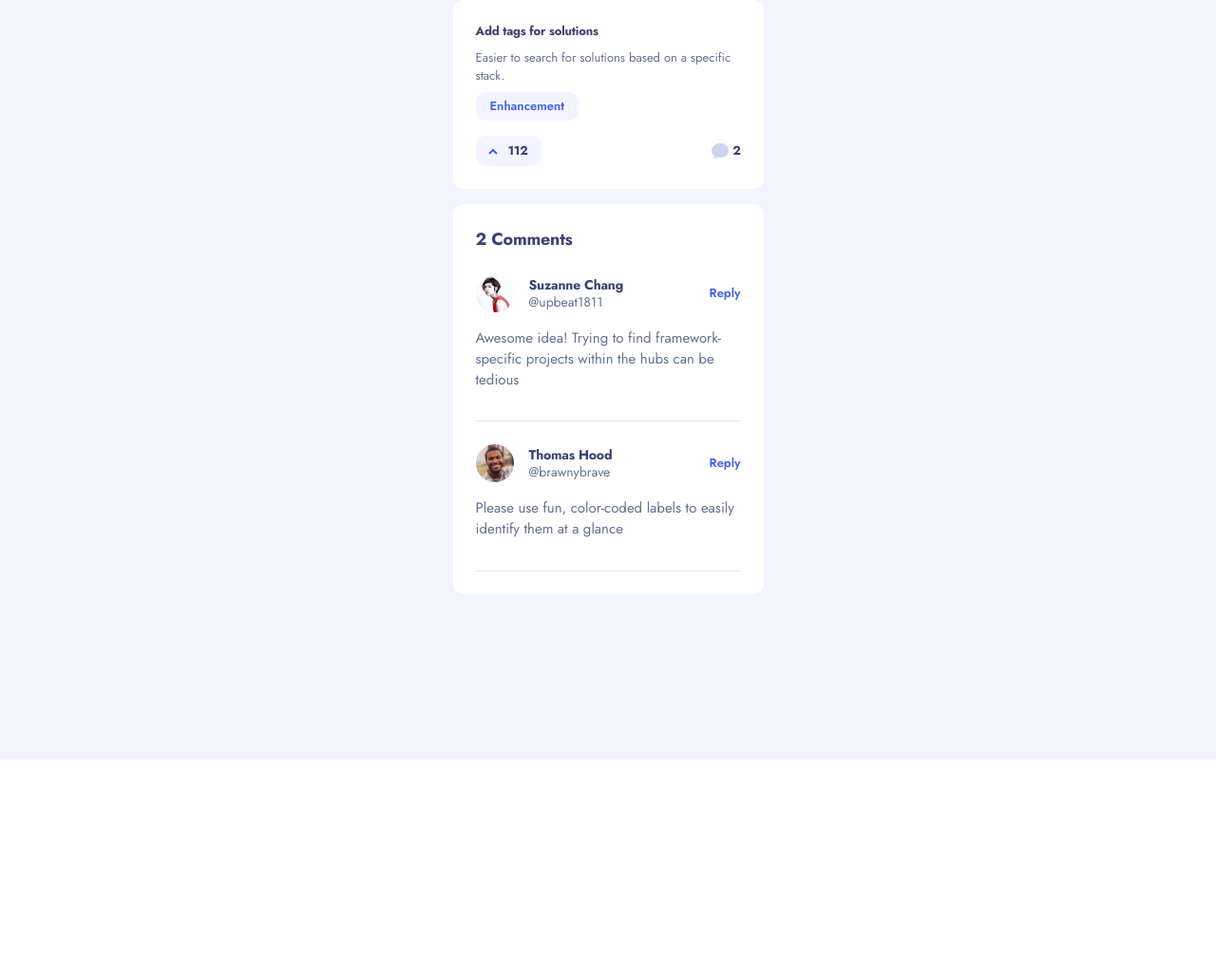
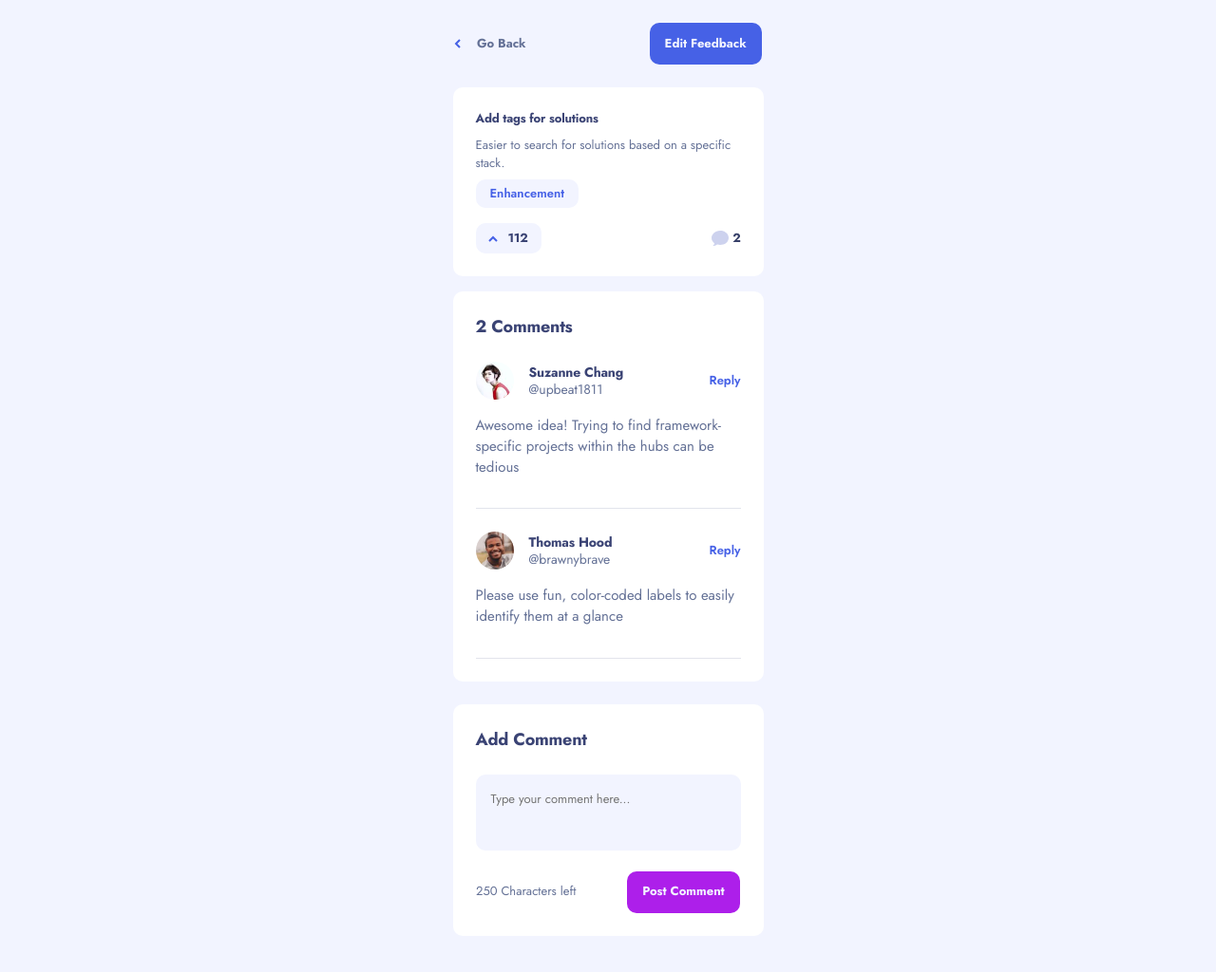
Before and after one commit to a-maystorov/product-feedback-app, a React (Create React App) app: page /suggestion-details/1 in a window 1280 px wide. Shown: the top 1024 px of the page at 95% size. Before the commit the page ends 800 px from the top, so only its background shows below. Built offline with nearby package versions, Linux system fonts and the light colour scheme.

Commit message:
Finish SuggestionDetails layout and styling.

```diff
--- a/src/components/common/Button.css
+++ b/src/components/common/Button.css
@@ -10,6 +10,7 @@
   line-height: 1.879rem;
   padding-inline: 1.6rem;
   padding-block: 1.05rem;
+  white-space: nowrap;
 }
 
 @media screen and (min-width: 768px) {
--- /dev/null
+++ b/src/pages/SuggestionDetails/CreateComment.css
@@ -0,0 +1,41 @@
+.create-comment {
+  background: var(--color-white-primary);
+  border-radius: 10px;
+  padding: 2.4rem;
+  margin-top: 2.4rem;
+  margin-bottom: 8.8rem;
+}
+
+.create-comment textarea {
+  height: 80px;
+  padding: 1.6rem;
+}
+
+.create-comment h1 {
+  font-weight: 700;
+  font-size: 1.8rem;
+  line-height: 2.601rem;
+  letter-spacing: -0.25px;
+  color: var(--color-gray-secondary);
+  padding-bottom: 2.4rem;
+}
+
+.post-comment--container {
+  width: 119px;
+}
+
+.form-footer {
+  display: flex;
+  flex-direction: row-reverse;
+  align-items: center;
+  justify-content: center;
+  gap: 5.3rem;
+}
+
+.form-footer p {
+  width: 106px;
+  font-weight: 400;
+  font-size: 1.3rem;
+  line-height: 1.879rem;
+  color: var(--color-gray-accent);
+}
--- /dev/null
+++ b/src/pages/SuggestionDetails/CreateComment.js
@@ -0,0 +1,79 @@
+import { useState } from 'react';
+import Button from '../../components/common/Button';
+import './CreateComment.css';
+
+const CreateComment = ({ currentUser, currentSuggestion, setComments }) => {
+  const [error, setError] = useState(null);
+  const [newComment, setNewComment] = useState('');
+  const [charCount, setCharCount] = useState(250);
+
+  const addComment = (commentToAdd) => {
+    currentSuggestion[0].comments.push(commentToAdd);
+
+    return commentToAdd;
+  };
+
+  const handleSubmitComment = (e) => {
+    e.preventDefault();
+    const commentToAdd = {
+      content: newComment,
+      id: Math.random(),
+      replies: [],
+      user: {
+        image: currentUser.image,
+        name: currentUser.name,
+        username: currentUser.username,
+      },
+    };
+
+    try {
+      if (newComment === '') throw new Error("Comment can't be empty...");
+      if (newComment.length < 2) throw new Error('Comment is too short...');
+
+      setComments((prevComments) => [
+        ...prevComments,
+        addComment(commentToAdd),
+      ]);
+      setNewComment('');
+      setCharCount(250);
+      setError(null);
+    } catch (err) {
+      setError(err.message);
+    }
+  };
+
+  return (
+    <div className="container">
+      <div className="create-comment ">
+        <h1>Add Comment</h1>
+        <form
+          className={`add-reply ${error ? 'error-outline' : null}`}
+          onSubmit={handleSubmitComment}>
+          <label>
+            <textarea
+              placeholder="Type your comment here..."
+              onChange={(e) => {
+                setNewComment(e.target.value);
+                setCharCount((prevCount) => prevCount - 1);
+                e.target.addEventListener('keydown', function (event) {
+                  if (event.code === 'Backspace' && charCount < 250)
+                    setCharCount(charCount + 1);
+                  if (charCount > 250) setCharCount(250);
+                });
+              }}
+              value={newComment}></textarea>
+            {error && <p className="error">{error}</p>}
+          </label>
+          <div className="form-footer">
+            <div className="post-comment--container">
+              <Button bgColor={'purple'} content={'Post Comment'} />
+            </div>
+            <p>{charCount} Characters left</p>
+          </div>
+        </form>
+      </div>
+    </div>
+  );
+};
+
+export default CreateComment;
--- a/src/pages/SuggestionDetails/SuggestionComments.css
+++ b/src/pages/SuggestionDetails/SuggestionComments.css
@@ -108,7 +108,7 @@
   font-size: 1.3rem;
   color: var(--color-gray-secondary);
   background: var(--color-white-secondary);
-  border: 1px solid var(--color-gray-accent);
+  border: none;
   border-radius: 10px;
   resize: none;
   outline: none;
@@ -158,5 +158,6 @@
 }
 
 .error-outline textarea {
-  border-color: #d73737;
+  border: 1px solid #d73737;
+  outline: none;
 }
--- a/src/pages/SuggestionDetails/SuggestionComments.js
+++ b/src/pages/SuggestionDetails/SuggestionComments.js
@@ -30,7 +30,10 @@ const SuggestionComments = ({
 
   const getReplyingTo = (user) => setReplyingTo(user);
 
-  const handleReplyToggle = () => setToggleReply(!toggleReply);
+  const handleReplyToggle = () => {
+    setToggleReply(!toggleReply);
+    setError(null);
+  };
 
   const addReply = (replyToAdd) => {
     const currentComment = suggestionComments.filter(
--- /dev/null
+++ b/src/pages/SuggestionDetails/SuggestionDetails.css
@@ -0,0 +1,11 @@
+.suggestion-details__nav {
+  display: flex;
+  align-items: center;
+  justify-content: center;
+  gap: 13rem;
+  padding: 2.4rem;
+}
+
+.nav-btn--container {
+  max-width: 119px;
+}
--- a/src/pages/SuggestionDetails/SuggestionDetails.js
+++ b/src/pages/SuggestionDetails/SuggestionDetails.js
@@ -1,11 +1,19 @@
+import { useEffect, useState } from 'react';
 import { useParams } from 'react-router-dom';
 
+// Components
+import SuggestionComments from './SuggestionComments';
+import CreateComment from './CreateComment';
+
+// Common components
+import Button from '../../components/common/Button';
+import BackButton from '../../components/common/BackButton';
 import Category from '../../components/common/Category';
 import Upvote from '../../components/common/Upvote';
 import Comments from '../../components/common/Comments';
 
-import SuggestionComments from './SuggestionComments';
-import { useEffect, useState } from 'react';
+// Styles
+import './SuggestionDetails.css';
 
 const SuggestionDetails = ({ suggestions, currentUser }) => {
   const { id } = useParams();
@@ -26,10 +34,14 @@ const SuggestionDetails = ({ suggestions, currentUser }) => {
     setReplies(suggestionReplies.flat(1));
   }, [comments]);
 
-  // console.log(replies); // This about this when adding new comment.
-
   return (
     <div className="container">
+      <nav className="suggestion-details__nav">
+        <BackButton theme={'light'} />
+        <div className="nav-btn--container">
+          <Button bgColor={'blue'} content={'Edit Feedback'} />
+        </div>
+      </nav>
       <div className="suggestion-list__item">
         <header className="suggestion-list__header">
           <h2>{suggestion[0].title}</h2>
@@ -44,9 +56,13 @@ const SuggestionDetails = ({ suggestions, currentUser }) => {
       <SuggestionComments
         suggestionComments={comments}
         suggestionReplies={replies}
-        setComments={setComments}
         setReplies={setReplies}
         currentUser={currentUser}
+      />
+      <CreateComment
+        currentUser={currentUser}
+        currentSuggestion={suggestion}
+        setComments={setComments}
       />
     </div>
   );
```
